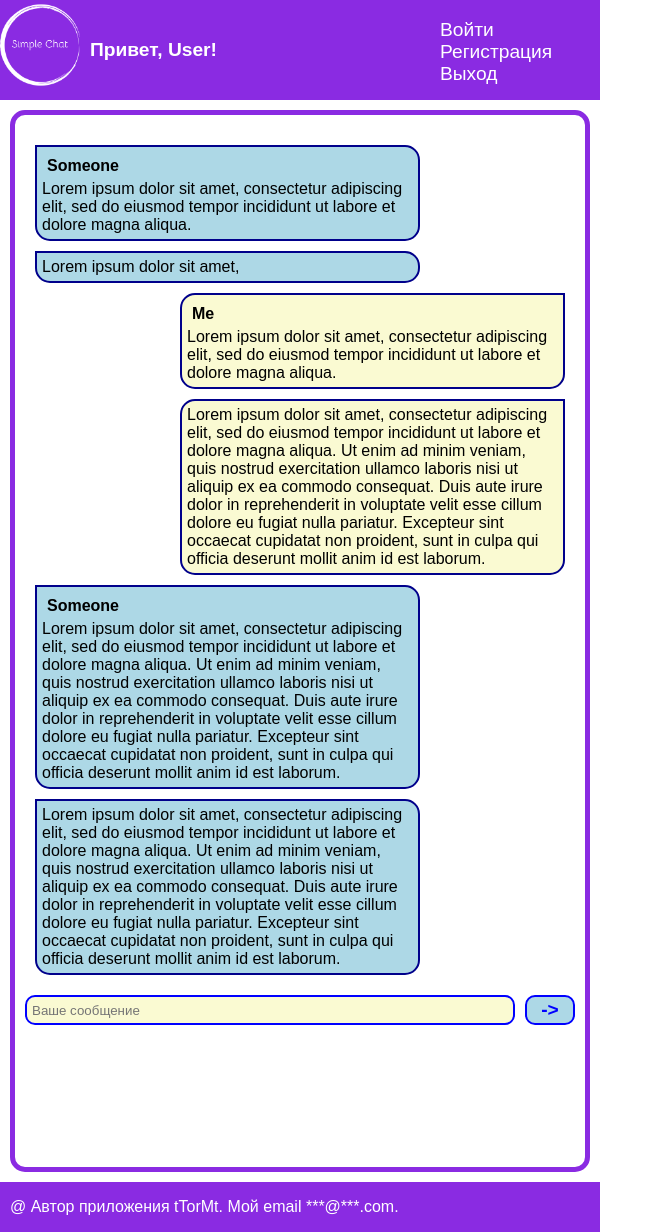
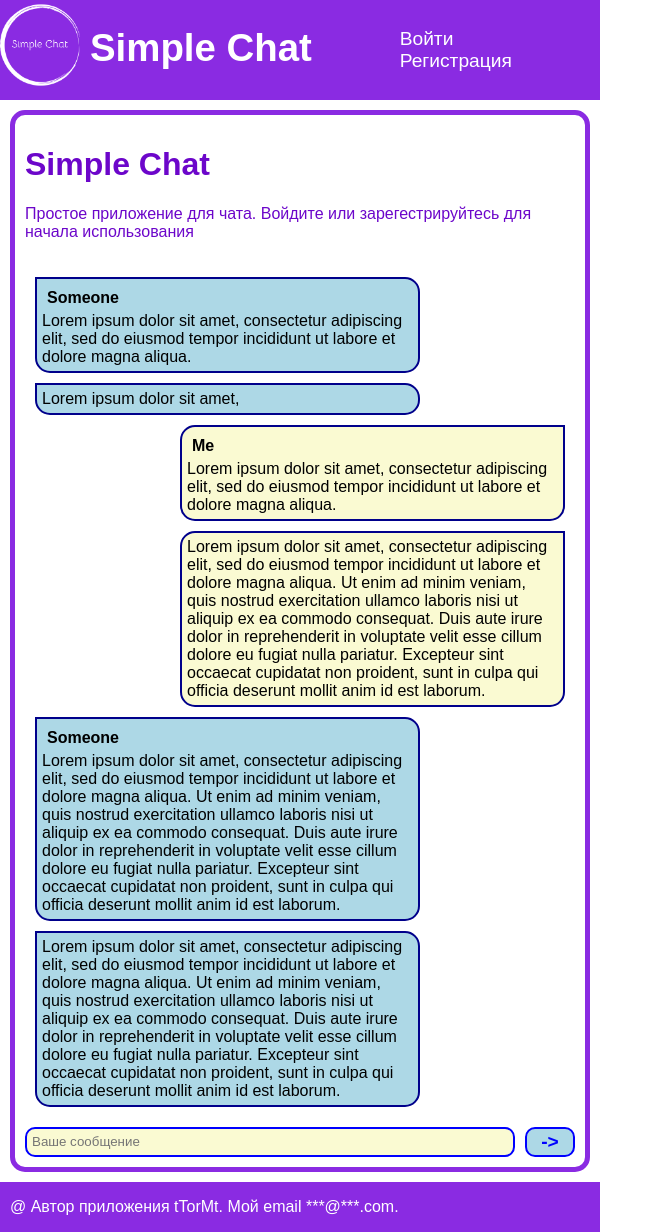
Before and after one commit to tTorMt/simple-messenger, a PHP site: page / in a window 1280 px wide. Shown: the whole page, without its empty margins (0-663 px from the left). Run offline with PHP 8.4, Linux system fonts and the light colour scheme.

Commit message:
add header producer

```diff
--- a/auth.php
+++ b/auth.php
@@ -19,7 +19,7 @@ include('includes/footer.php');
 <body>
     <div id="main-container">
         <?php
-        (new HeaderProducer())->produce();
+        (new HeaderProducer(HeaderProducer::HEADER_AUTH))->show();
         ?>
         <main>
             <div class="content">
@@ -35,7 +35,7 @@ include('includes/footer.php');
             </div>
         </main>
         <?php
-        (new FooterProducer())->produce();
+        (new FooterProducer())->show();
         ?>
     </div>
 </body>
--- a/includes/footer.php
+++ b/includes/footer.php
@@ -1,7 +1,8 @@
 <?php
+//Implement
 class FooterProducer
 {
-    public function produce()
+    public function show()
     {
 ?>
         <footer>
--- a/includes/header.php
+++ b/includes/header.php
@@ -1,17 +1,47 @@
 <?php
+
+declare(strict_types=1);
 //To Do Produce header conditionaly to session
 class HeaderProducer
 {
-    public function produce()
+    //Header types
+    public const HEADER_MAIN = 0;
+    public const HEADER_CHAT = 1;
+    public const HEADER_AUTH = 2;
+
+    public function __construct(private int $headerType, private $userName = null)
+    {
+    }
+
+    public function show()
     {
 ?>
         <header>
             <div class="logo">
                 <a href="/"><img src="images/logo.png" alt="logo"></a>
             </div>
+            <?php
+            switch ($this->headerType) {
+            case $this::HEADER_CHAT : {
+                if (is_null($this->userName)) {
+                    echo "Произошла ошибка. Попробуйте позднее";
+                    throw new RuntimeException('Username is null when HEADER_CHAT');
+                }
+            ?>
                 <div class="user-info">
-                <h4>Привет, User!</h4>
+                    <?php
+                    echo "<h4>Привет, {$this->userName}!</h4>";
+                    ?>
                 </div>
+                <div class="login">
+                        <a href="/?exit">Выход</a>
+                </div>
+            <?php
+            break;
+            }
+            case $this::HEADER_MAIN : {
+            ?>
+                <h1>Simple Chat</h1>
                 <div class="login">
                     <ul>
                         <a href="auth.php">
@@ -20,11 +50,18 @@ class HeaderProducer
                         <a href="registr.php">
                             <li>Регистрация</li>
                         </a>
-                    <a href="?exit">
-                        <li>Выход</li>
-                    </a>
                     </ul>
                 </div>
+            <?php break;
+            }
+            case $this::HEADER_AUTH : {
+                ?>
+                <h1>Авторизация</h1>
+                <?php
+                break;
+            }
+        }
+            ?>
         </header>
 <?php
     }
--- a/index.php
+++ b/index.php
@@ -22,7 +22,7 @@ include('includes/footer.php');
 <body>
     <div id="main-container">
         <?php
-        (new HeaderProducer())->produce();
+        (new HeaderProducer(HeaderProducer::HEADER_MAIN))->show();
         ?>
         <main>
             <div class="content">
@@ -61,7 +61,7 @@ include('includes/footer.php');
             </div>
         </main>
         <?php
-        (new FooterProducer())->produce();
+        (new FooterProducer())->show();
         ?>
     </div>
 </body>
--- a/registr.php
+++ b/registr.php
@@ -19,7 +19,7 @@ include('includes/footer.php');
 <body>
     <div id="main-container">
         <?php
-        (new HeaderProducer())->produce();
+        (new HeaderProducer(HeaderProducer::HEADER_AUTH))->show();
         ?>
         <main>
             <div class="content">
@@ -43,7 +43,7 @@ include('includes/footer.php');
             </div>
         </main>
         <?php
-        (new FooterProducer())->produce();
+        (new FooterProducer())->show();
         ?>
     </div>
 </body>
--- a/styles/base-style.css
+++ b/styles/base-style.css
@@ -4,7 +4,7 @@ html {
 
 a {
     text-decoration: none;
-    color: blueviolet;
+    color: white;
 }
 a:hover {
     color: rgb(182, 103, 255);
@@ -51,7 +51,10 @@ header .user-info {
 
 header .login {
     width: 200px;
-
+    display: flex;
+    justify-content: right;
+    align-items: center;
+    margin-right: 15px;
 }
 
 header .login ul {
@@ -93,6 +96,10 @@ main .content {
     overflow: auto;
 }
 
-main .content .hello {
-    display: none;
+main .content a {
+    color: blueviolet;
 }
+
+main .content a:hover {
+    color: rgb(158, 99, 212);
+}
```
Lines whose indentation alone changed are shown as unchanged.
